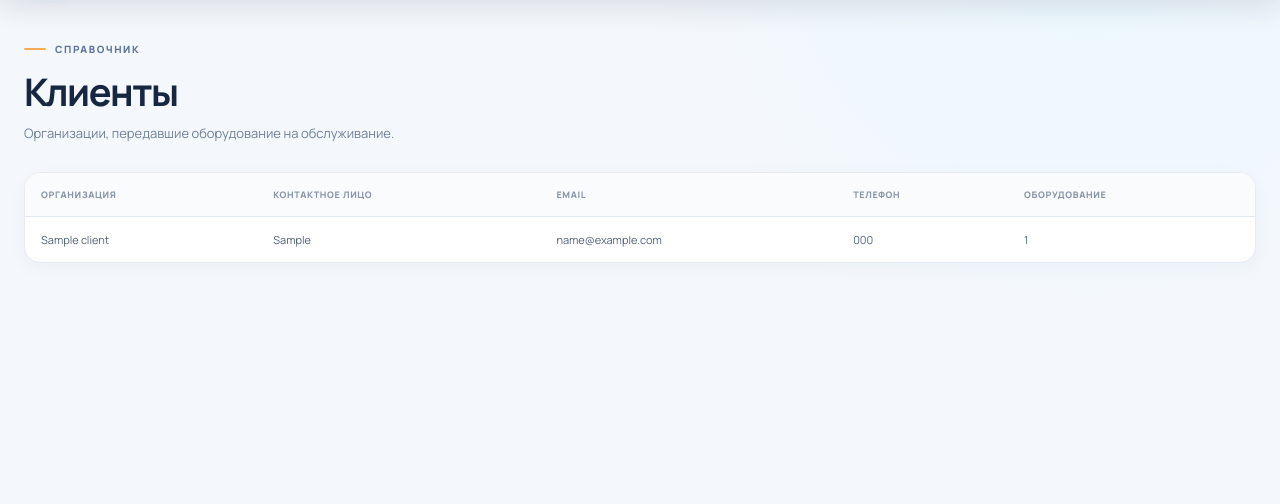
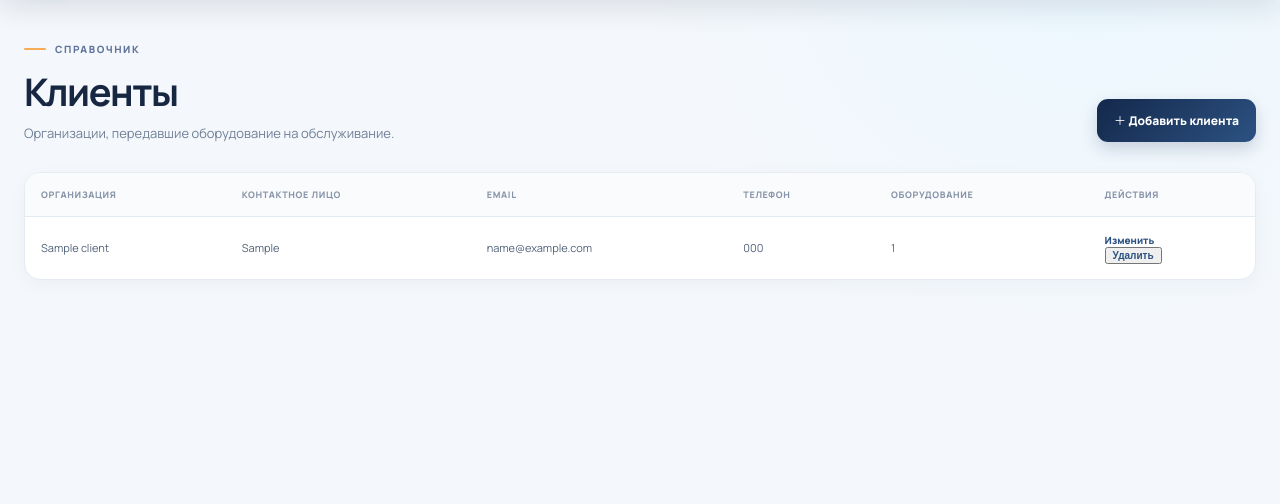
Before and after one commit to RShukrona/UchPrak2026, a Flask app: page /clients in a window 1280 px wide. Shown: the part 78-582 px from the top of the page. Run offline with Flask 3, Linux system fonts and the light colour scheme; the visitor is signed in with stand-in values (Sample User, id 1); a database or web service that is not in the repository returns one stand-in record (values such as "Sample title"); some libraries are stand-ins or nearby versions.

Commit message:
Подключить действия управления в списках

```diff
--- a/templates/clients.html
+++ b/templates/clients.html
@@ -1,4 +1,4 @@
 {% extends "base.html" %}
 {% block title %}Клиенты — СК Держава{% endblock %}
-{% block content %}<div class="page-heading"><div><div class="eyebrow"><span class="eyebrow-line"></span> СПРАВОЧНИК</div><h1>Клиенты</h1><p class="muted">Организации, передавшие оборудование на обслуживание.</p></div></div>
-<div class="table-card table-scroll"><table><thead><tr><th>Организация</th><th>Контактное лицо</th><th>Email</th><th>Телефон</th><th>Оборудование</th></tr></thead><tbody>{% for c in rows %}<tr><td>{{ c.name }}</td><td>{{ c.contact_person or '—' }}</td><td>{{ c.email }}</td><td>{{ c.phone or '—' }}</td><td>{{ c.equipment_count }}</td></tr>{% else %}<tr><td colspan="5" class="empty-cell">Клиенты не найдены.</td></tr>{% endfor %}</tbody></table></div>{% endblock %}
+{% block content %}<div class="page-heading"><div><div class="eyebrow"><span class="eyebrow-line"></span> СПРАВОЧНИК</div><h1>Клиенты</h1><p class="muted">Организации, передавшие оборудование на обслуживание.</p></div>{% if session.get('role') == 'admin' %}<a class="button button-primary" href="{{ url_for('client_add') }}">＋ Добавить клиента</a>{% endif %}</div>
+<div class="table-card table-scroll"><table><thead><tr><th>Организация</th><th>Контактное лицо</th><th>Email</th><th>Телефон</th><th>Оборудование</th>{% if session.get('role') == 'admin' %}<th>Действия</th>{% endif %}</tr></thead><tbody>{% for c in rows %}<tr><td>{{ c.name }}</td><td>{{ c.contact_person or '—' }}</td><td>{{ c.email }}</td><td>{{ c.phone or '—' }}</td><td>{{ c.equipment_count }}</td>{% if session.get('role') == 'admin' %}<td><a class="table-link" href="{{ url_for('client_edit', item_id=c.id) }}">Изменить</a><form method="post" action="{{ url_for('client_delete', item_id=c.id) }}"><input type="hidden" name="csrf_token" value="{{ csrf_token() }}"><button class="table-link danger-link" type="submit">Удалить</button></form></td>{% endif %}</tr>{% else %}<tr><td colspan="6" class="empty-cell">Клиенты не найдены.</td></tr>{% endfor %}</tbody></table></div>{% endblock %}
```
